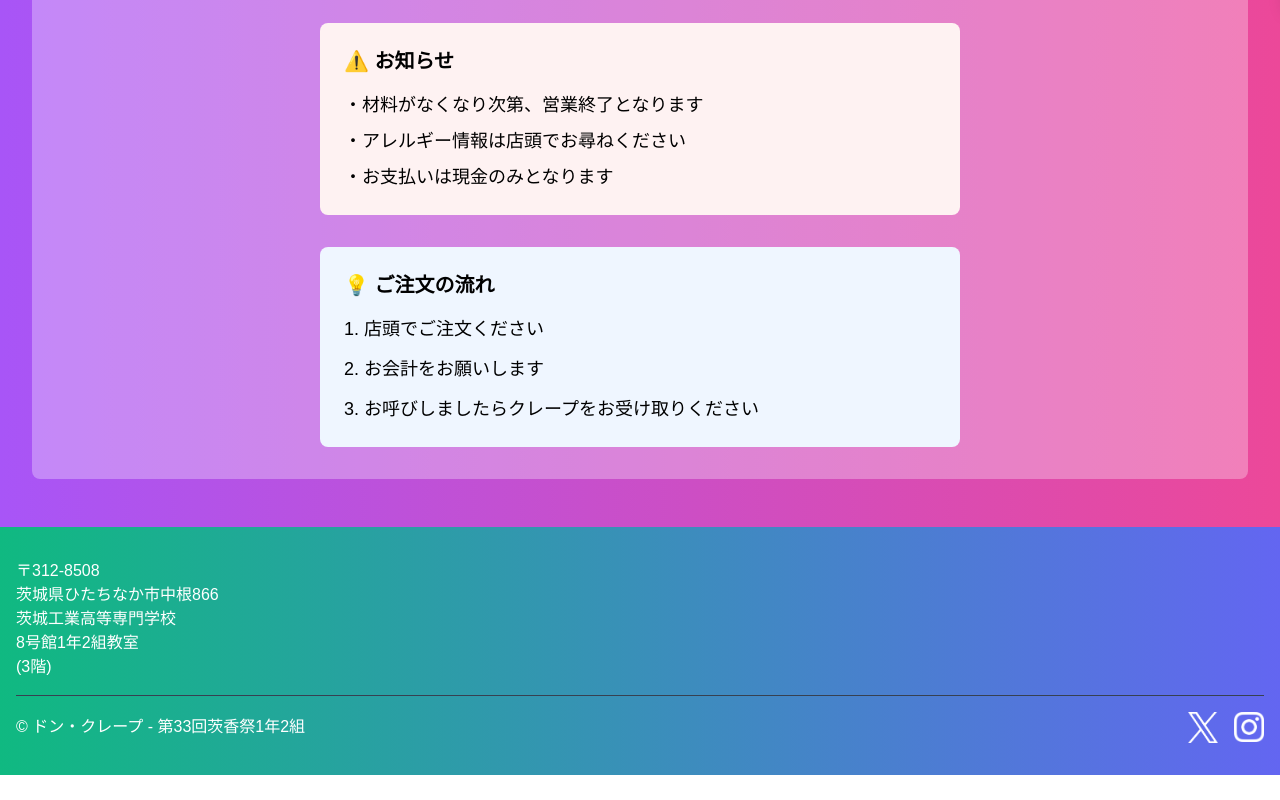
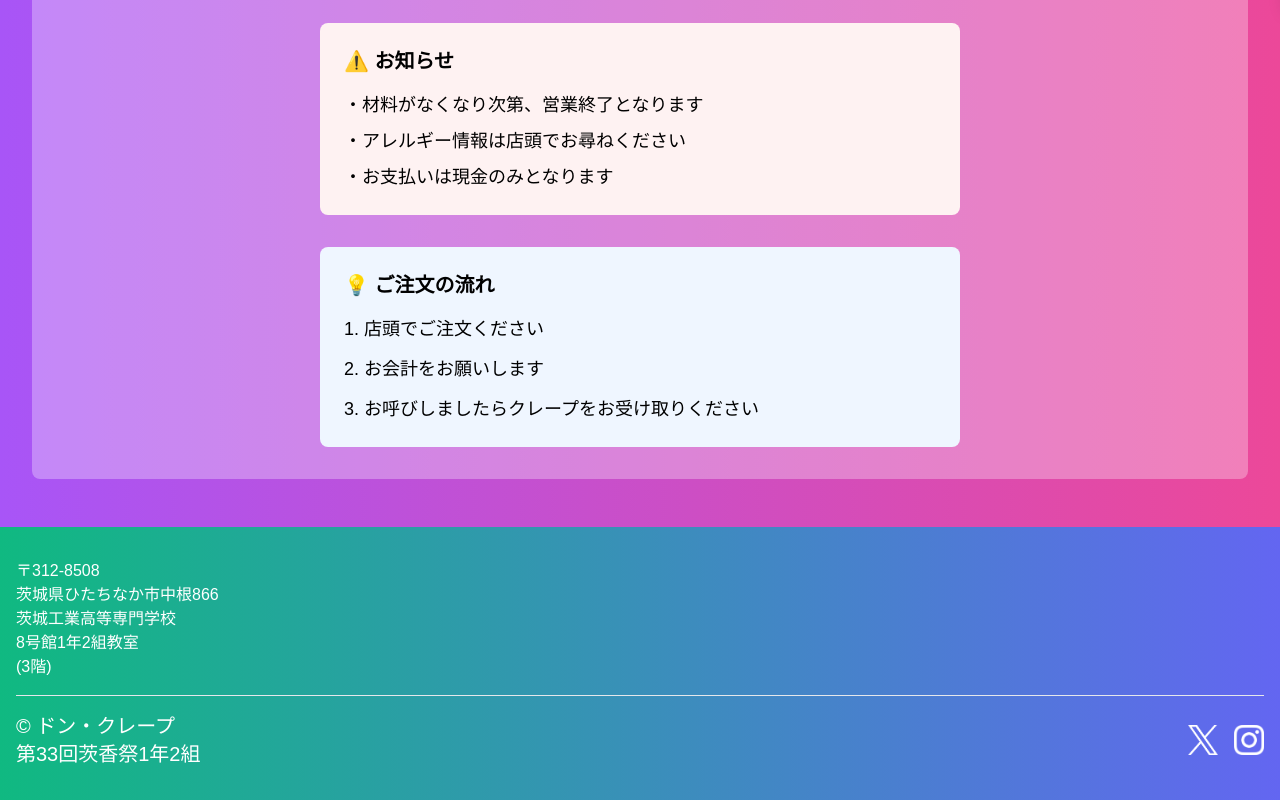
Before and after one commit to fukayatti0/don-crepe-shikosai33, a Next.js app: page / in a window 1280 px wide. Shown: the part 793-1593 px from the top of the page. Before the commit the page ends 1568 px from the top, so only its background shows below. Built offline with nearby package versions, Linux system fonts and the light colour scheme; a web font is replaced by a local one.

Commit message:
borderを白にしたり、なくしたりしました

```diff
--- a/src/components/Footer.jsx
+++ b/src/components/Footer.jsx
@@ -11,10 +11,12 @@ export default function Footer() {
           8号館1年2組教室<br />
           (3階)
         </div>
-        <hr className="border-gray-700 my-4" />
+        <hr className="border-white-700 my-4" />
         <div className={"footer-bottom flex justify-between items-center"}>
-          <div className="footer-text">
-            © ドン・クレープ - 第33回茨香祭1年2組
+          <div className="footer-text text-xl">
+            © ドン・クレープ
+            <br></br>
+            第33回茨香祭1年2組
           </div>
           <div className="social-links flex space-x-4">
             <a href="https://x.com/don_crepe_nitic" target="_blank" rel="noopener noreferrer">
--- a/src/components/Navbar.jsx
+++ b/src/components/Navbar.jsx
@@ -35,7 +35,7 @@ const Navbar = () => {
   };
 
   const MobileNavbar = () => (
-    <nav className="fixed top-0 left-0 w-full z-50 rounded-3xl overflow-hidden bg-slate-950/80 border h-20 font-Dela text-2xl mt-2 pt-4">
+    <nav className="fixed top-0 left-0 w-full z-50 rounded-3xl overflow-hidden bg-slate-950/80 h-20 font-Dela text-2xl mt-2 pt-4">
       <div className="container mx-auto px-6">
         <div className={`flex justify-between items-center py-0 ${monomaniacOne.className}`}>
           <ul className="flex justify-center items-center pt-1.0">
```
